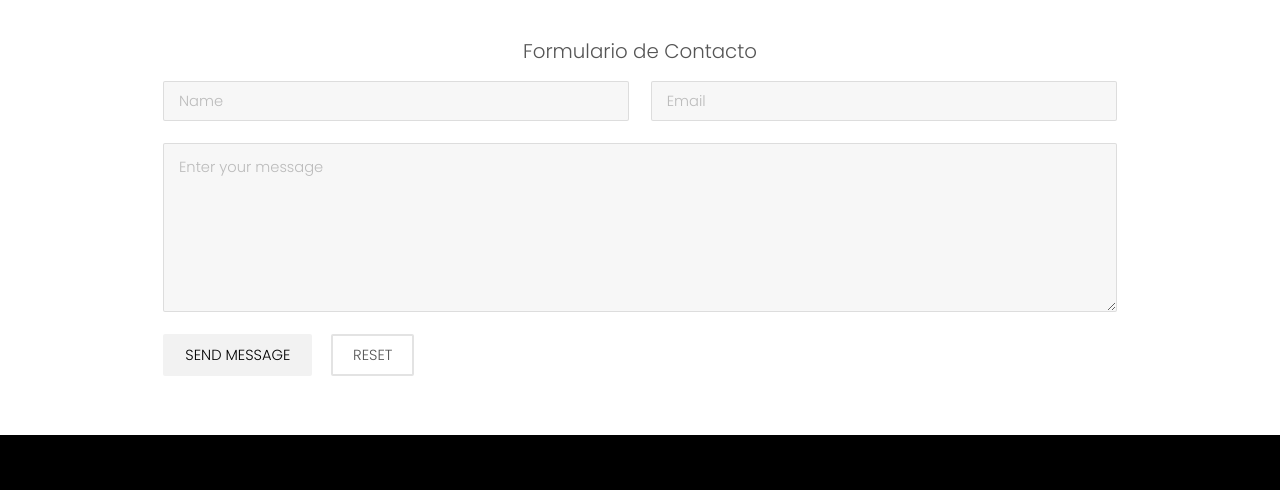
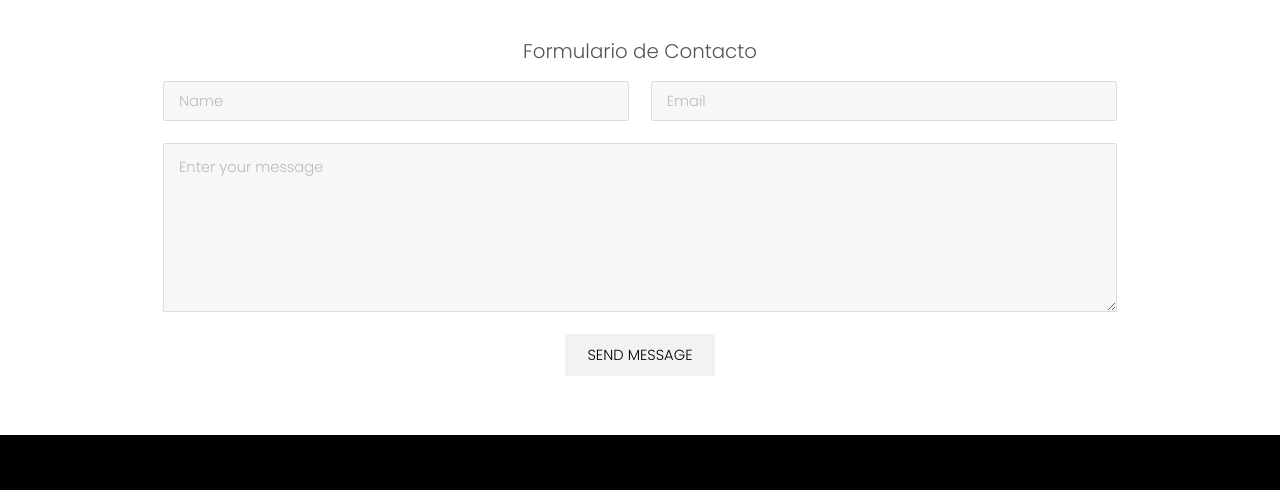
Before and after one commit to Whuaxu/Noelia-Suarez-Website, a plain HTML site: page contact.html in a window 1280 px wide. Shown: the part 306-796 px from the top of the page. Drawn offline with Linux system fonts and the light colour scheme.

Commit message:
Center send message submit botton

```diff
--- a/contact.html
+++ b/contact.html
@@ -53,12 +53,16 @@
 						<input type="email" name="email" id="email" value="" placeholder="Email"></div>
 
 					<div class="12u$">
-						<textarea name="message" id="message" placeholder="Enter your message" rows="6"></textarea></div>
+						<textarea name="message" id="message" placeholder="Enter your message" rows="6"></textarea>
+					</div>
 
-					<div class="12u$">
-						<ul class="actions"><li><input type="submit" value="Send Message"></li>
-							<li><input type="reset" value="Reset" class="alt"></li>
-						</ul></div>
+					<div class="12u$" style="text-align: center;">
+						<ul class="actions">
+							<li>
+								<input type="submit" value="Send Message" >
+							</li>
+						</ul>
+					</div>
 				</div>
 			</form>
 
```
